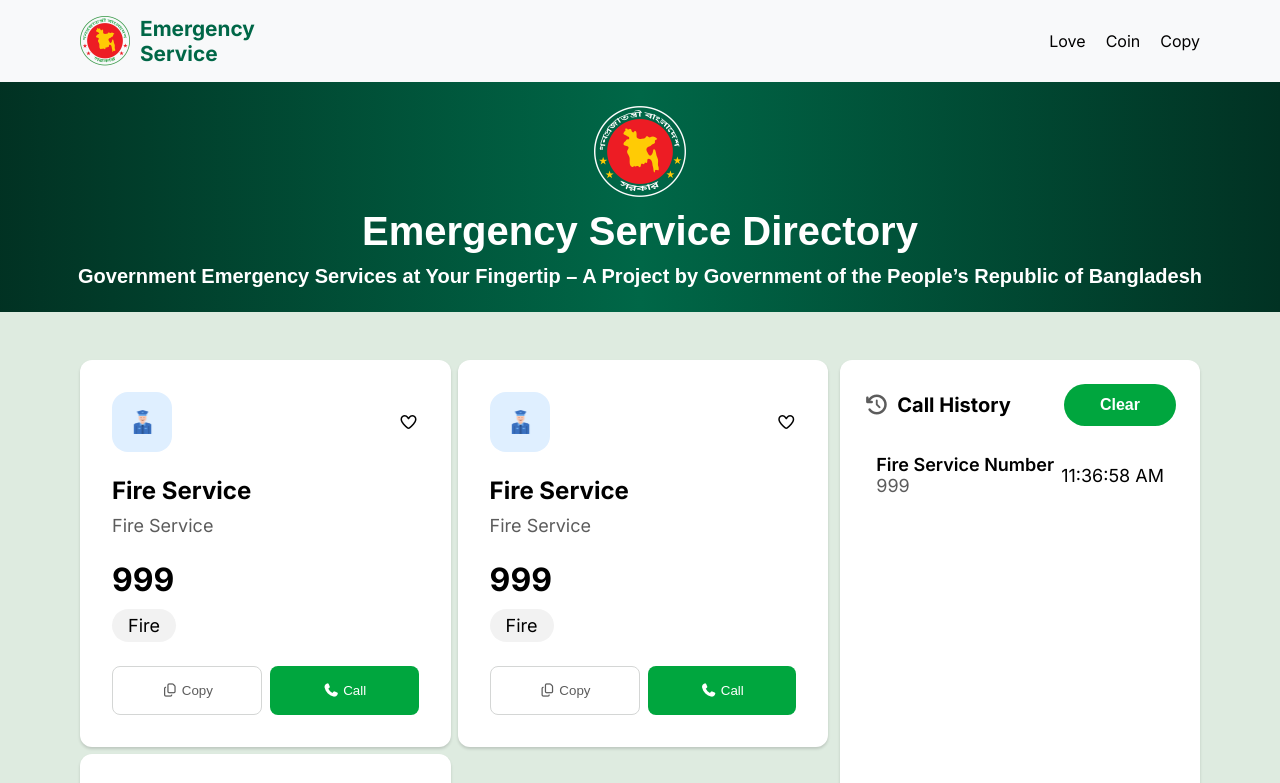
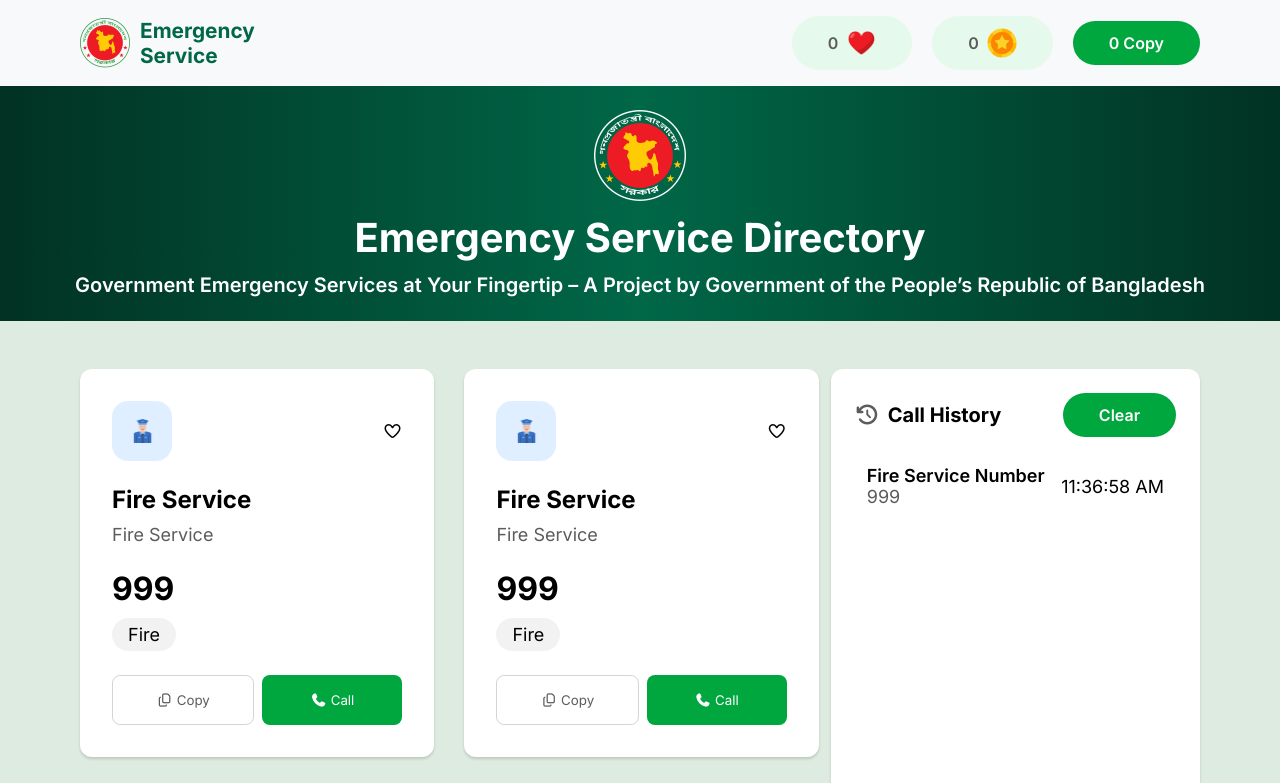
Before and after one commit to romanakhatun/B12-A5-Emergency-Hotline, a plain HTML site: page index.html in a window 1280 px wide. Shown: the top 783 px of the page. Drawn offline with Linux system fonts and the light colour scheme; a web font is replaced by a local one.

Commit message:
fix design issue

```diff
--- a/index.html
+++ b/index.html
@@ -26,13 +26,15 @@
               Service
             </h1>
           </div>
-          <nav class="nav">
-            <ul>
-              <li>Love</li>
-              <li>Coin</li>
-              <li>Copy</li>
-            </ul>
-          </nav>
+          <div class="nav">
+            <button class="love-btn">
+              <span>0</span> <img src="./assets/love.png" alt="" />
+            </button>
+            <button class="coin-btn">
+              <span>0</span> <img src="./assets/coin.png" alt="" />
+            </button>
+            <button class="btn"><span>0</span> Copy</button>
+          </div>
         </header>
       </div>
     </div>
@@ -48,6 +50,26 @@
       <section class="container">
         <div class="services">
           <div class="service-cards">
+            <div class="card">
+              <div class="image-wrapper">
+                <div class="image-bg">
+                  <img src="./assets/police.png" alt="Police" />
+                </div>
+                <i class="fa-regular fa-heart pointer"></i>
+              </div>
+              <h1 class="title">Fire Service</h1>
+              <p class="desc">Fire Service</p>
+              <p class="number">999</p>
+              <p class="tag">Fire</p>
+              <div class="buttons">
+                <button class="btn-copy">
+                  <i class="fa-regular fa-copy"></i> Copy
+                </button>
+                <button class="btn-call">
+                  <i class="fa-solid fa-phone"></i> Call
+                </button>
+              </div>
+            </div>
             <div class="card">
               <div class="image-wrapper">
                 <div class="image-bg">
@@ -132,5 +154,6 @@
         </div>
       </section>
     </main>
+    <script src="./script.js"></script>
   </body>
 </html>
--- a/style.css
+++ b/style.css
@@ -3,18 +3,15 @@
 * {
   margin: 0;
   padding: 0;
+  font-family: "Inter", sans-serif;
 }
 
 body {
-  font-family: "Inter", sans-serif;
-
   background: rgba(129, 180, 134, 0.253);
 }
-
-.font-hind {
-  font-family: "Hind Madurai", sans-serif;
+.pointer {
+  cursor: pointer;
 }
-
 .container {
   padding: 1rem 2rem;
 }
@@ -35,12 +32,32 @@ body {
   font-size: 1.3rem;
   color: #006747;
 }
-
-.nav ul {
-  list-style: none;
+.nav {
   display: flex;
   justify-content: center;
+  align-items: center;
   gap: 20px;
+}
+
+.love-btn,
+.coin-btn {
+  display: flex;
+  align-items: center;
+  gap: 8px;
+  border: none;
+  cursor: pointer;
+  color: #5c5c5c;
+  border-radius: 50px;
+  background: rgba(65, 255, 107, 0.1);
+  padding: 11px;
+  padding: 12px 36px;
+  font-size: 16px;
+  font-weight: 600;
+}
+.love-btn img,
+.coin-btn img {
+  width: 30px;
+  height: 30px;
 }
 
 .hero {
@@ -80,7 +97,7 @@ body {
 
 .service-cards {
   display: grid;
-  grid-template-columns: repeat(auto-fit, minmax(250px, 1fr));
+  grid-template-columns: repeat(auto-fit, minmax(300px, 1fr));
   gap: 7px;
 }
 .card {
@@ -185,18 +202,14 @@ body {
 .btn {
   color: white;
   border: none;
-  padding: 12px 36px;
   cursor: pointer;
-  transition: background-color 0.3s;
   border-radius: 50px;
   background: rgba(0, 166, 62, 1);
+  padding: 12px 36px;
   font-size: 16px;
   font-weight: 600;
 }
 
-.btn:hover {
-  background-color: #008c33;
-}
 .history-cards {
   display: flex;
   flex-direction: column;
@@ -242,9 +255,12 @@ body {
     flex-direction: row;
     gap: 12px;
   }
+
   .service-cards {
-    flex: 2.4;
+    flex: 2.3;
+    gap: 30px;
   }
+
   .history {
     flex: 1;
   }
```
Also changed, not shown: assets/love.png (renamed from assets/heart.png), script.js (added).
